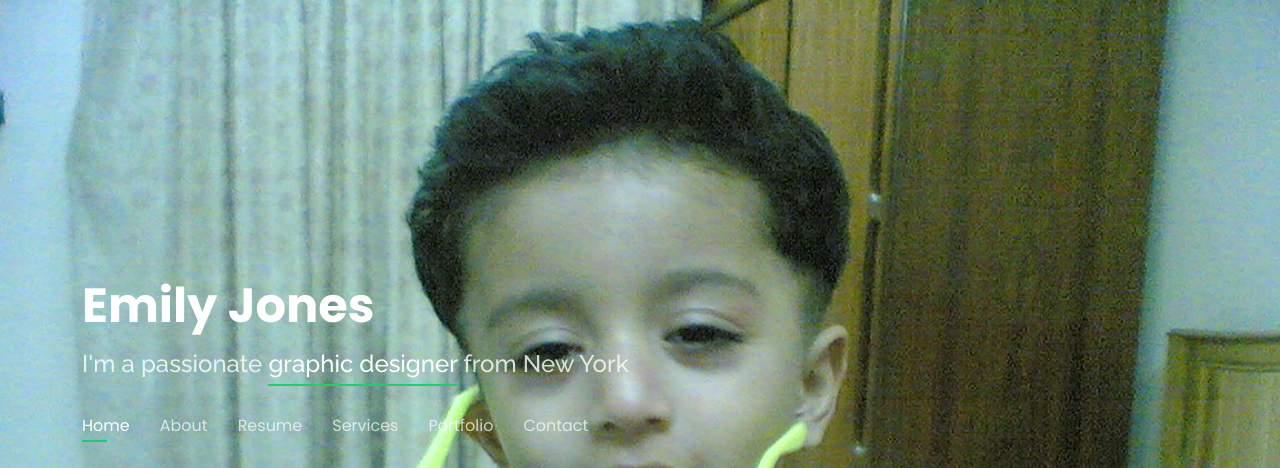
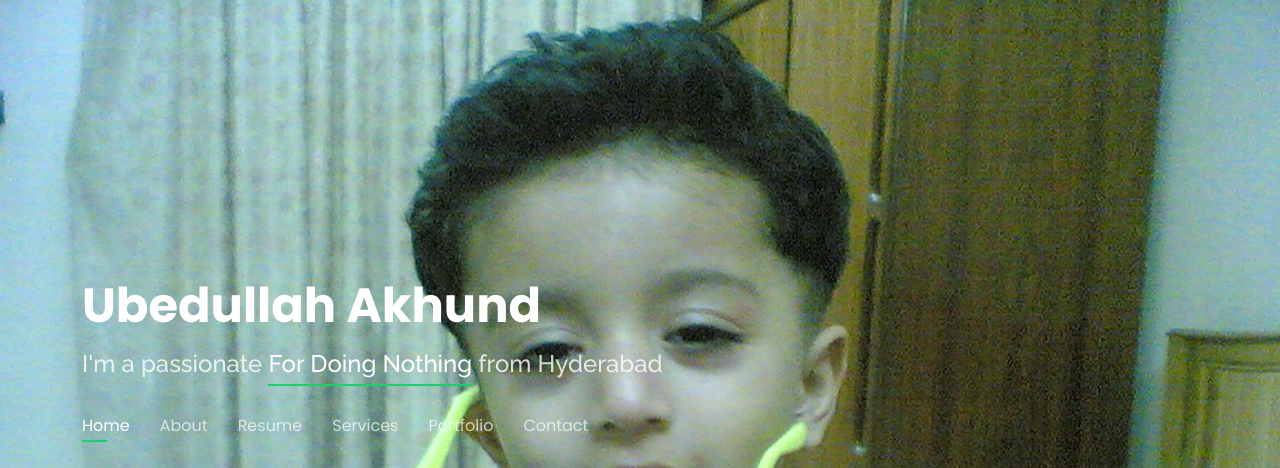
Before and after one commit to akhundubedullah/akhundubedullah.github.io, a plain HTML site: page index.html in a window 1280 px wide. Shown: the top 468 px of the page. Drawn offline with nearby package versions, Linux system fonts and the light colour scheme.

Commit message:
Update index.html

```diff
--- a/index.html
+++ b/index.html
@@ -42,10 +42,10 @@
   <header id="header">
     <div class="container">
 
-      <h1><a href="index.html">Emily Jones</a></h1>
+      <h1><a href="index.html">Ubedullah Akhund</a></h1>
       <!-- Uncomment below if you prefer to use an image logo -->
       <!-- <a href="index.html" class="mr-auto"><img src="assets/img/logo.png" alt="" class="img-fluid"></a> -->
-      <h2>I'm a passionate <span>graphic designer</span> from New York</h2>
+      <h2>I'm a passionate <span> For Doing Nothing</span> from Hyderabad</h2>
 
       <nav id="navbar" class="navbar">
         <ul>
```
